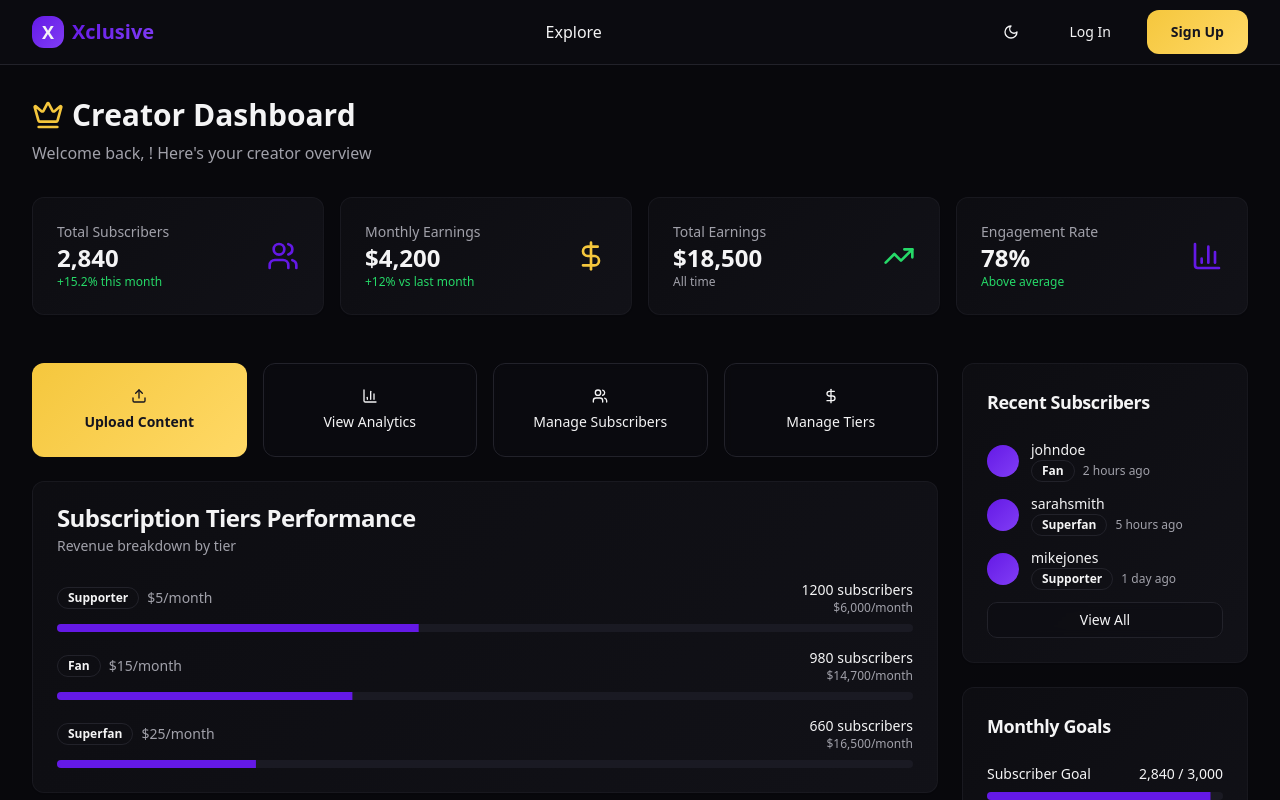
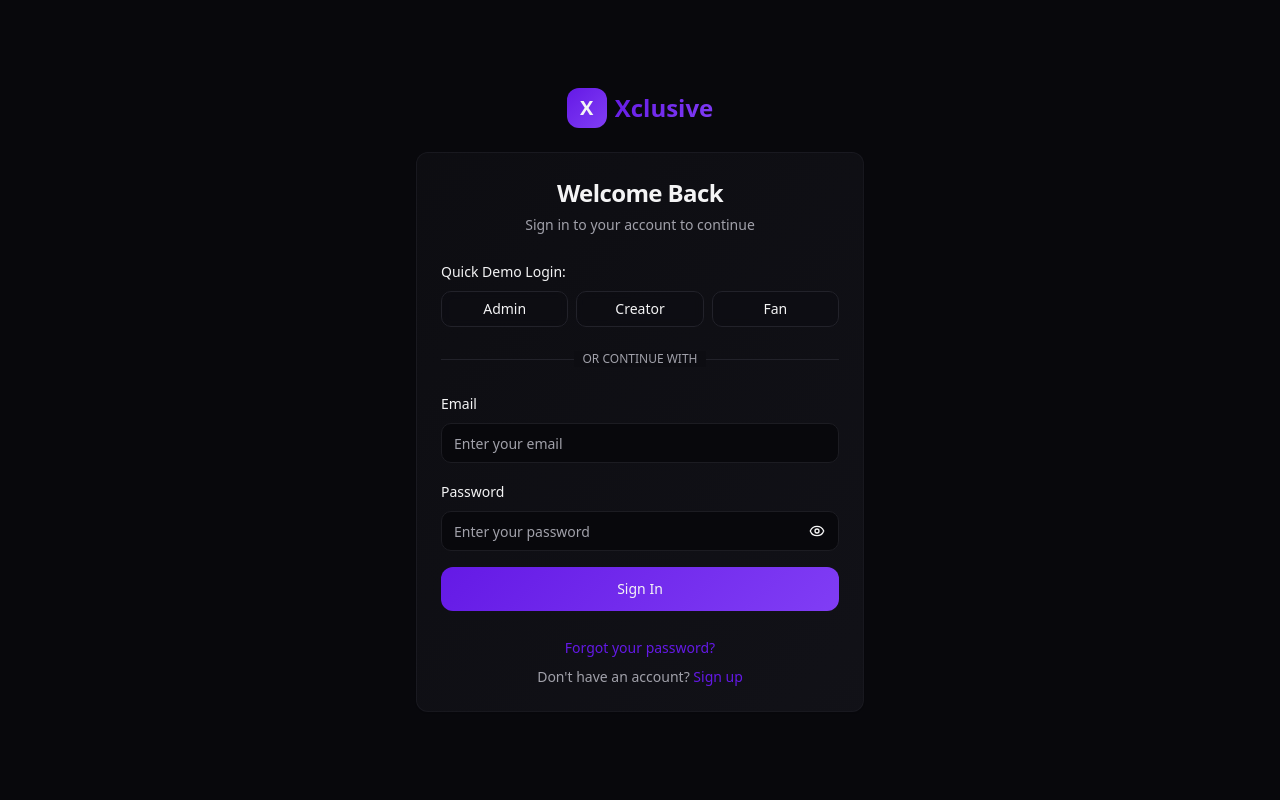
Before and after one commit to RasParker/modular-maestro, a React (Vite) app: page / in a window 1280 px wide. Shown: the top 800 px of the page. Built offline with nearby package versions, Linux system fonts and the light colour scheme.

Commit message:
Fix: Blank and dark preview canvas
The preview canvas was blank and dark, indicating a rendering issue. This commit addresses the problem.

```diff
--- a/src/App.tsx
+++ b/src/App.tsx
@@ -7,6 +7,7 @@ import { ThemeProvider } from '@/components/providers/ThemeProvider';
 import { AuthProvider } from '@/contexts/AuthContext';
 import { ProtectedRoute } from '@/components/auth/ProtectedRoute';
 
+import { Login } from '@/pages/Login';
 import { FanDashboard } from '@/pages/fan/FanDashboard';
 import { CreatorProfile } from '@/pages/CreatorProfile';
 import { FeedPage } from '@/pages/fan/FeedPage';
@@ -24,10 +25,13 @@ const queryClient = new QueryClient();
 function App() {
   return (
     <QueryClientProvider client={queryClient}>
-      <ThemeProvider defaultTheme="system" enableSystem>
+      <ThemeProvider attribute="class" defaultTheme="system" enableSystem storageKey="theme">
         <AuthProvider>
           <Router>
             <Routes>
+              {/* Auth Routes */}
+              <Route path="/login" element={<Login />} />
+
               {/* Fan Routes */}
               <Route path="/fan/dashboard" element={<ProtectedRoute allowedRoles={['fan']}><FanDashboard /></ProtectedRoute>} />
               <Route path="/feed" element={<ProtectedRoute allowedRoles={['fan']}><FeedPage /></ProtectedRoute>} />
@@ -44,7 +48,7 @@ function App() {
               <Route path="/creator/edit-post/:id" element={<ProtectedRoute allowedRoles={['creator']}><EditPost /></ProtectedRoute>} />
 
               {/* Default route */}
-              <Route path="/" element={<CreatorDashboard />} />
+              <Route path="/" element={<Login />} />
             </Routes>
           </Router>
           <Toaster />
```
